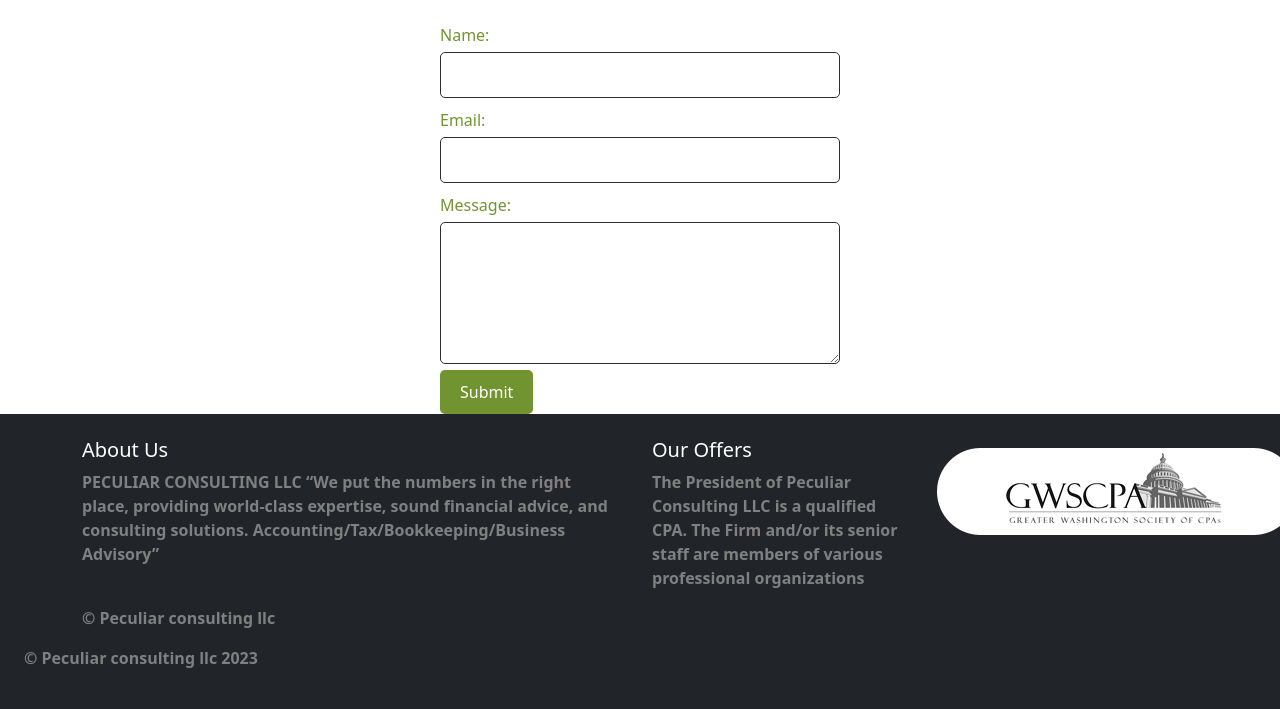
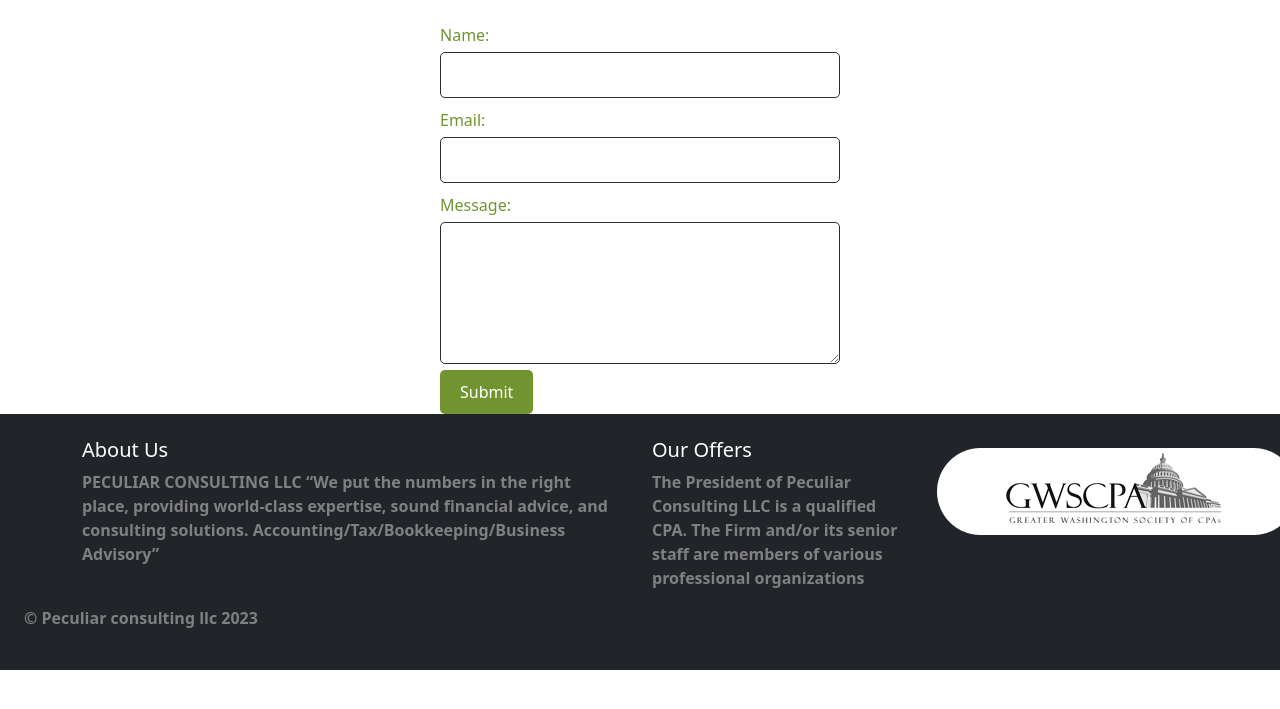
Before and after one commit to TEAQUAN/PECUIAR-CONSULT, a website: page Contact.html in a window 1280 px wide. Shown: the part 487-1196 px from the top of the page. After the commit the page ends 1157 px from the top, so only its background shows below. Drawn offline with nearby package versions, Linux system fonts and the light colour scheme.

Commit message:
Update Contact.html

```diff
--- a/Contact.html
+++ b/Contact.html
@@ -186,7 +186,7 @@
                     <img src="./IMG/img-member.png" alt="" srcset="">
                     <!-- <img src="./IMG/logoscc.png" alt="" srcset=""> -->
                 </div>
-                <p class="only-one">© Peculiar consulting llc</p>
+
             </div>
         </div>
         <p class="only-one" id="copyright">© Peculiar consulting llc</p>
```
